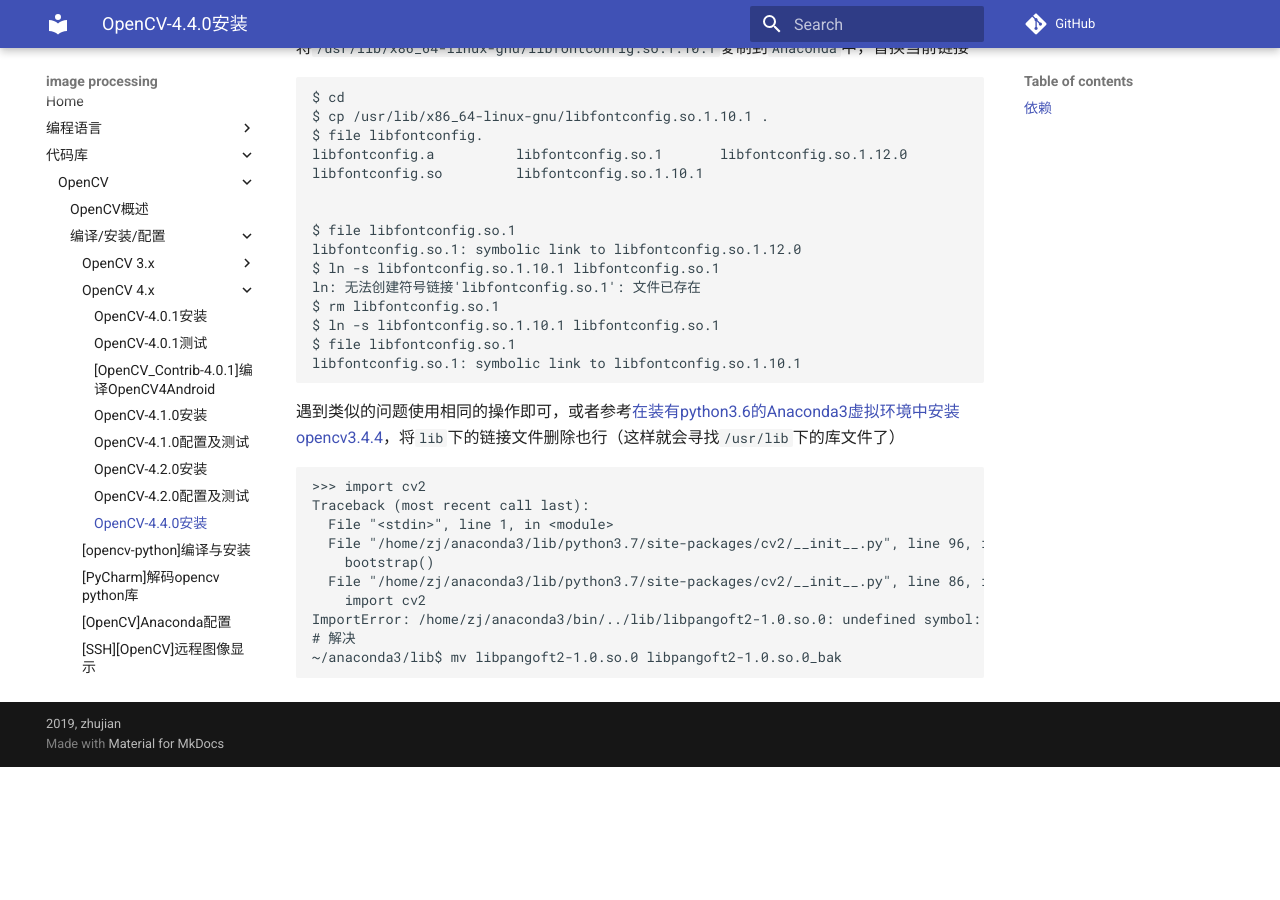
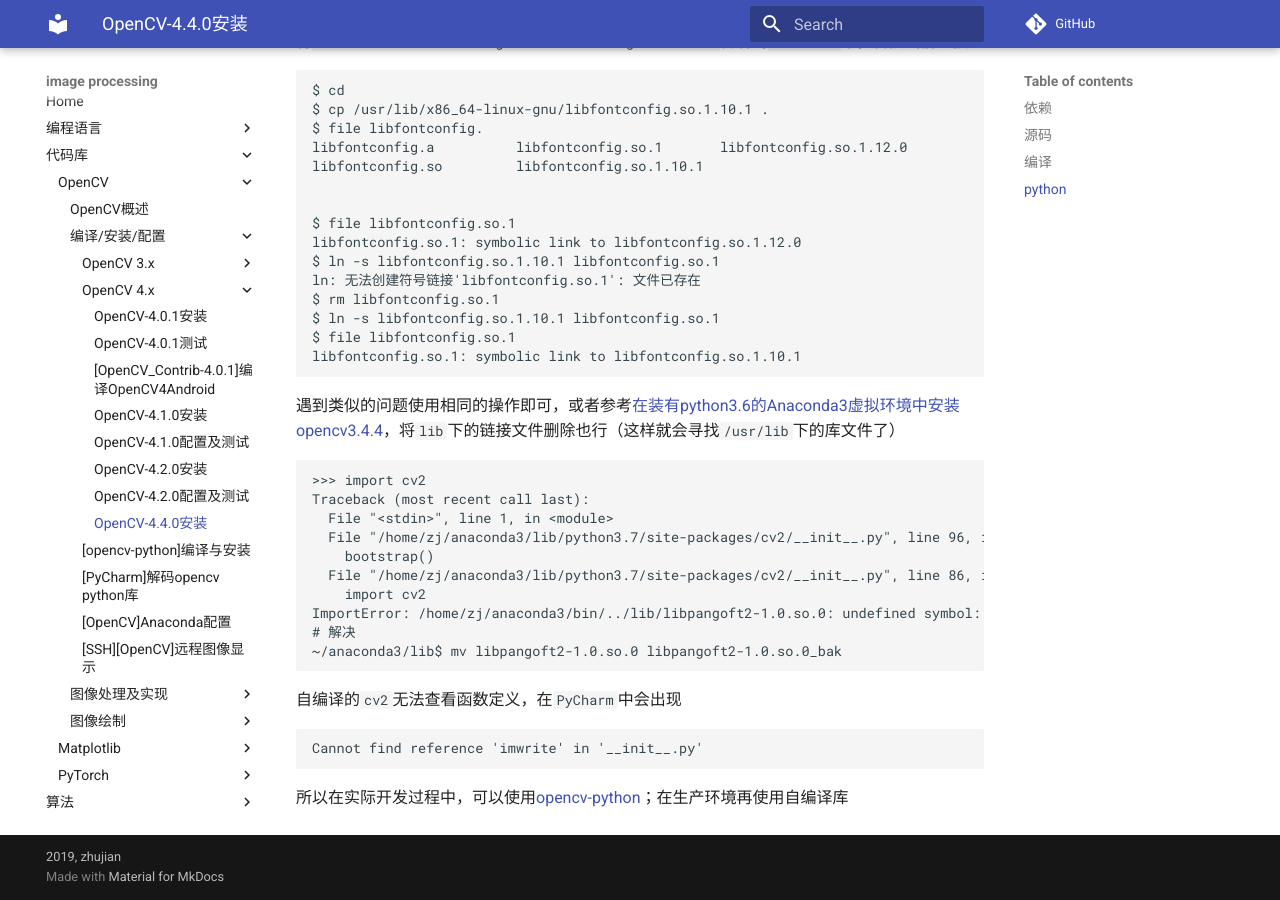
Before and after one commit to Document-Collection/image-processing, an MkDocs documentation site: the page built from docs/opencv/install-configure/OpenCV-4.4.0安装.md, in a window 1280 px wide and 900 px high, scrolled down 2427 px. Built offline with MkDocs 1.6.1 and Material for MkDocs 9.7.7, drawn with Linux system fonts in a browser that asks for light colours; comment, search, counter and statistics services are not loaded; before the commit the page ends 3194 px from its top, so only the background shows below that.

````diff
--- a/docs/opencv/install-configure/OpenCV-4.4.0安装.md
+++ b/docs/opencv/install-configure/OpenCV-4.4.0安装.md
@@ -24,7 +24,7 @@
 [optional] sudo apt-get install libpng-dev libjpeg-dev libopenexr-dev libtiff-dev libwebp-dev
 ```
 
-# 源码
+## 源码
 
 同一路径下下载`OpenCV`以及`OpenCV_Contrib`源码
 
@@ -150,3 +150,11 @@
 # 解决
 ~/anaconda3/lib$ mv libpangoft2-1.0.so.0 libpangoft2-1.0.so.0_bak
 ```
+
+自编译的`cv2`无法查看函数定义，在`PyCharm`中会出现
+
+```
+Cannot find reference 'imwrite' in '__init__.py'
+```
+
+所以在实际开发过程中，可以使用[opencv-python](./[opencv-python]编译与安装.md)；在生产环境再使用自编译库
--- a/mkdocs.yml
+++ b/mkdocs.yml
@@ -218,6 +218,7 @@
                 - '[line]绘制线段': './opencv/draw/[line]绘制线段.md'
                 - '[rectangle]绘制边框': './opencv/draw/[rectangle]绘制边框.md'
                 - '[text]绘制文本': './opencv/draw/[text]绘制文本.md'
+                - '[text]绘制中文字符': './opencv/draw/[text]绘制中文字符.md'
         - Matplotlib:
             - '引言': './matplotlib/引言.md'
             - '属性配置': './matplotlib/属性配置.md'
````
Also changed, not shown: docs/opencv/draw/[text]绘制中文字符.md (added, +58 -0 lines), docs/opencv/draw/imgs/freetype.png (added).
